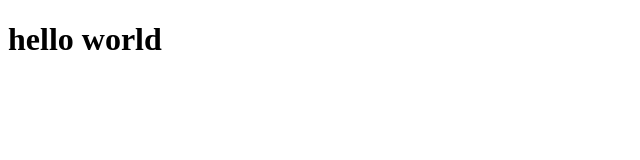
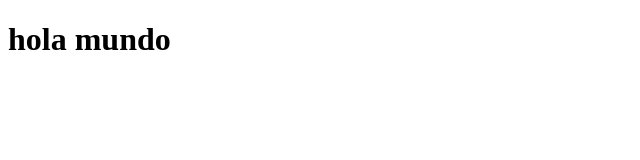
Before and after one commit to Gabrielbs44/new_project, a plain HTML site: page index.html in a window 1280 px wide. Shown: the whole page, without its empty margins (0-640 px from the left). Drawn offline with Linux system fonts and the light colour scheme.

Commit message:
GS.01.01.de ingles a español

```diff
--- a/index.html
+++ b/index.html
@@ -6,6 +6,6 @@
     <title>GIT</title>
 </head>
 <body>
-    <h1>hello world</h1>
+    <h1>hola mundo</h1>
 </body>
 </html>
```
